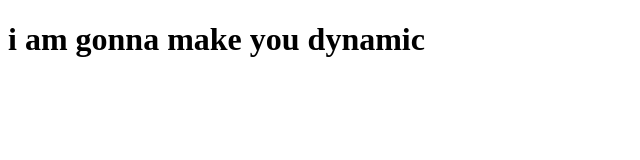
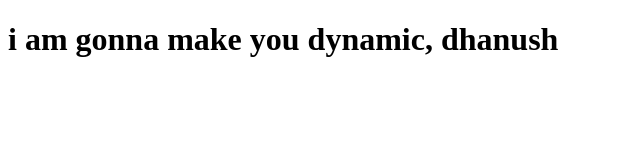
Before and after one commit to DhanushKumar-1604/Frontend-course, a plain HTML site: page JavaScript/index.html in a window 1280 px wide. Shown: the whole page, without its empty margins (0-640 px from the left). Drawn offline with Linux system fonts and the light colour scheme.

Commit message:
new changes

```diff
--- a/JavaScript/index.html
+++ b/JavaScript/index.html
@@ -6,6 +6,6 @@
     <title>Document</title>
 </head>
 <body>
-    <h1> i am gonna make you dynamic</h1>
+    <h1> i am gonna make you dynamic, dhanush</h1>
 </body>
 </html>
```
